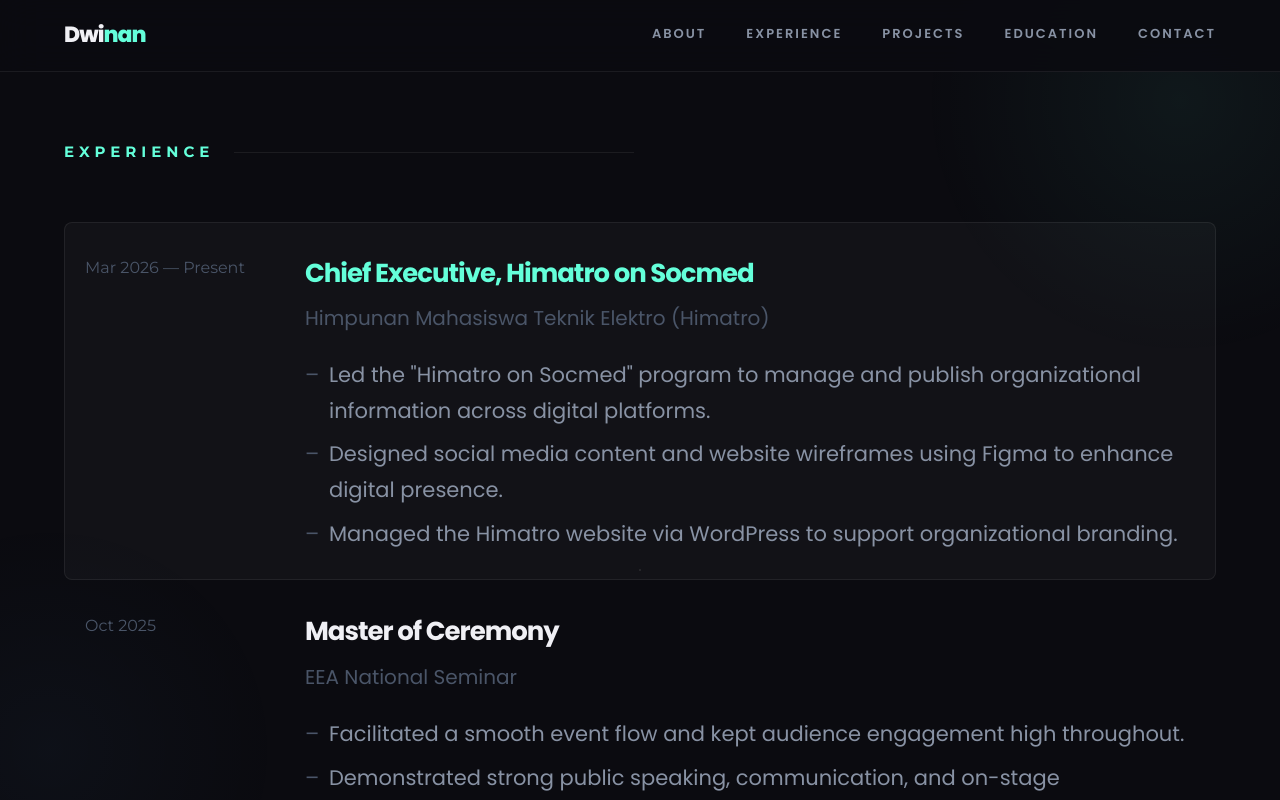
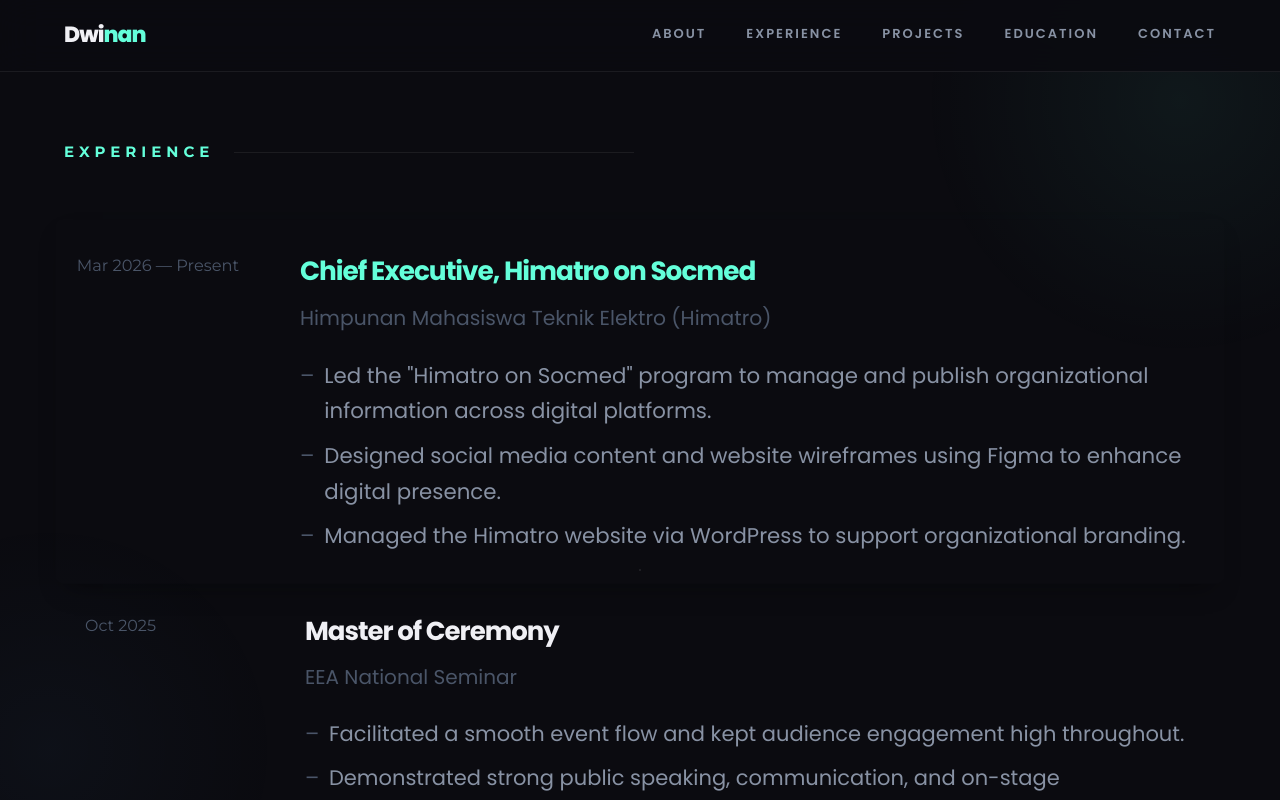
Before and after one commit to Dwinan/portfolio-Dwinan, a plain HTML site: page index.html in a window 1280 px wide. In both pictures the pointer is over the element 640 px from the left and 1830 px from the top of the page. Shown: the part 1430-2230 px from the top of the page. Drawn offline with Linux system fonts and the light colour scheme.

Commit message:
adjustment

```diff
--- a/style.css
+++ b/style.css
@@ -387,13 +387,14 @@ ul { list-style: none; }
   padding: 28px 20px;
   border-radius: 8px;
   border: 1px solid transparent;
-  transition: background 0.2s, border-color 0.2s;
+  transition: background 0.2s, border-color 0.2s, transform 0.2s ease, box-shadow 0.2s ease;
   text-decoration: none;
   color: inherit;
+  transform: scale(1);
 }
 .card:hover {
-  background: var(--bg-card-hover);
-  border-color: var(--border);
+  transform: scale(1.015);
+  box-shadow: 0 12px 24px -10px rgba(0, 0, 0, 0.4), 0 0 20px rgba(100, 255, 218, 0.015);
 }
 
 .card-date {
```
